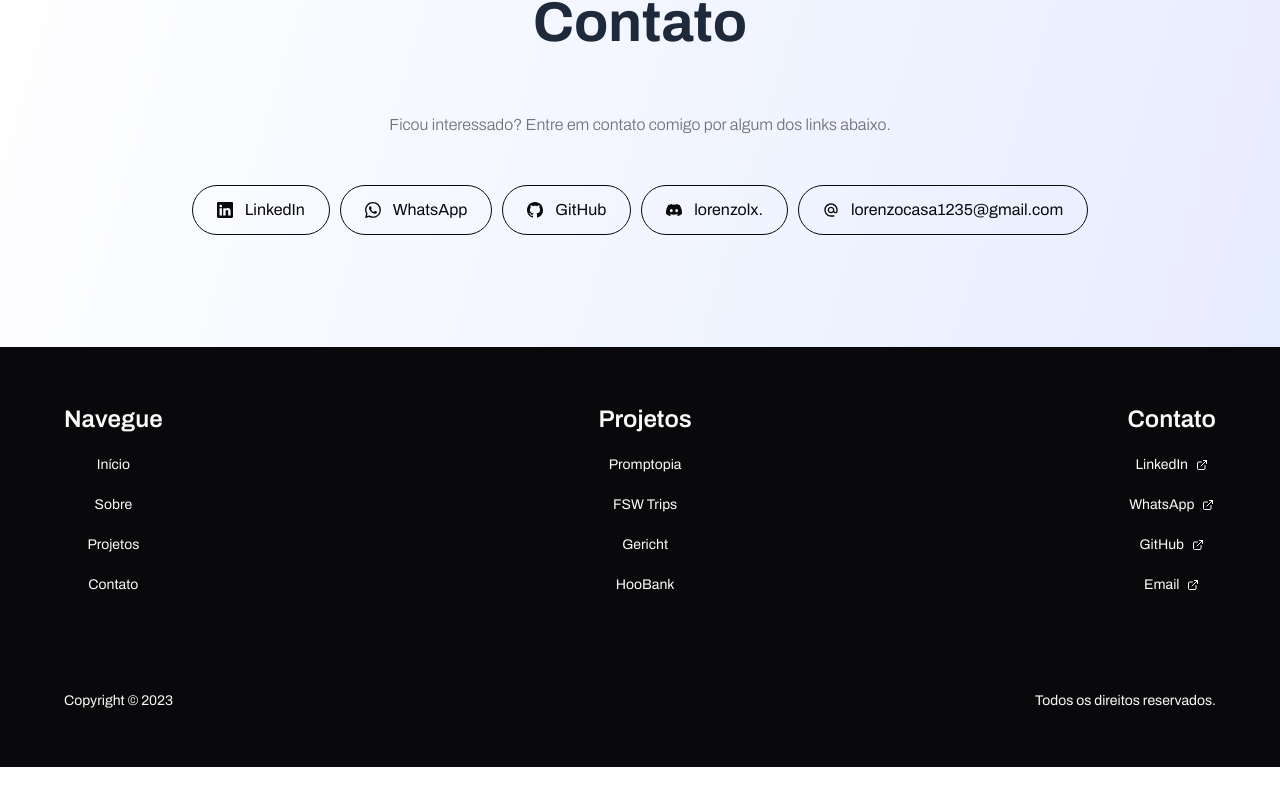
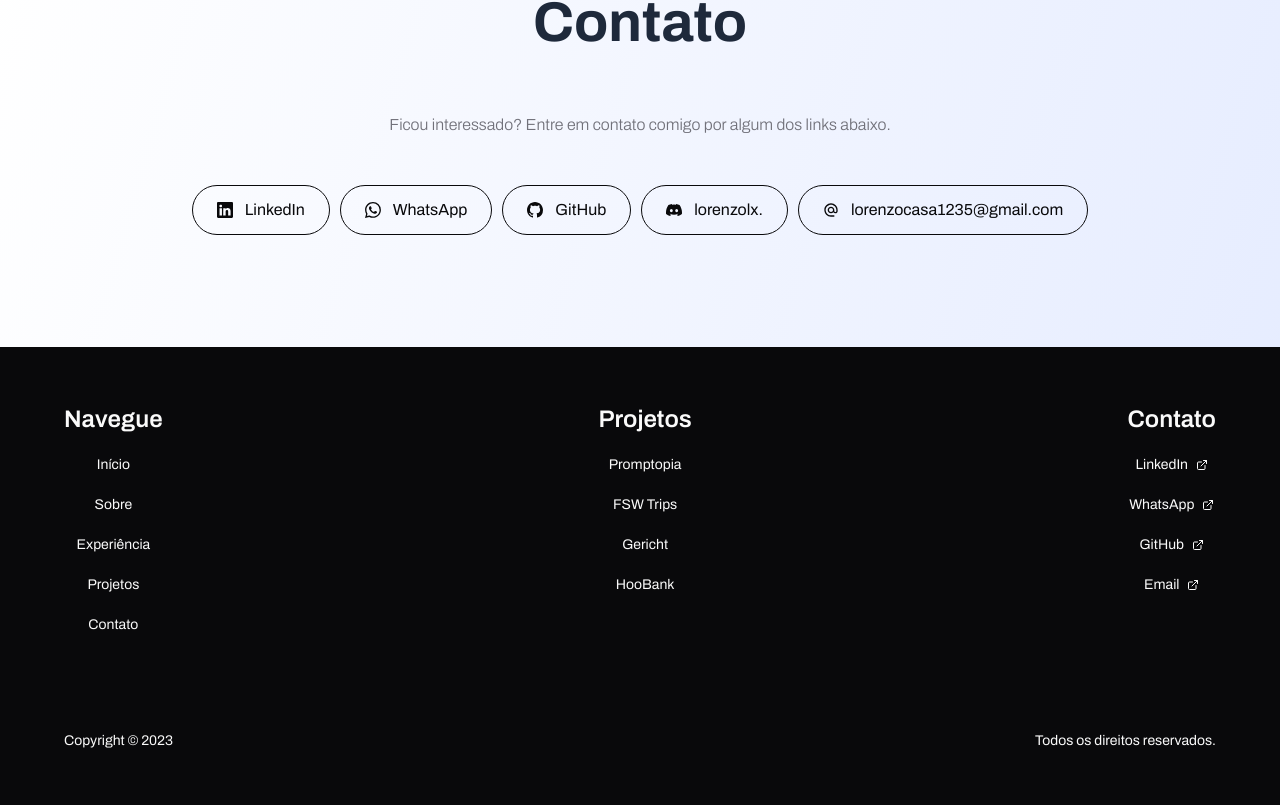
Before and after one commit to LxLorenzo/lorenzo-casa, a Next.js app: page / in a window 1280 px wide. Shown: the part 3565-4370 px from the top of the page. Before the commit the page ends 4332 px from the top, so only its background shows below. Built offline with nearby package versions, Linux system fonts and the light colour scheme.

Commit message:
fix: add professional experience link to footer

```diff
--- a/src/app/components/Footer.tsx
+++ b/src/app/components/Footer.tsx
@@ -15,6 +15,9 @@ const Footer = () => {
           </Link>
           <Link href="#about" className="hover:text-zinc-400 transition">
             Sobre
+          </Link>
+          <Link href="#experiencia" className="hover:text-zinc-400 transition">
+            Experiência
           </Link>
           <Link href="#projects" className="hover:text-zinc-400 transition">
             Projetos
```
